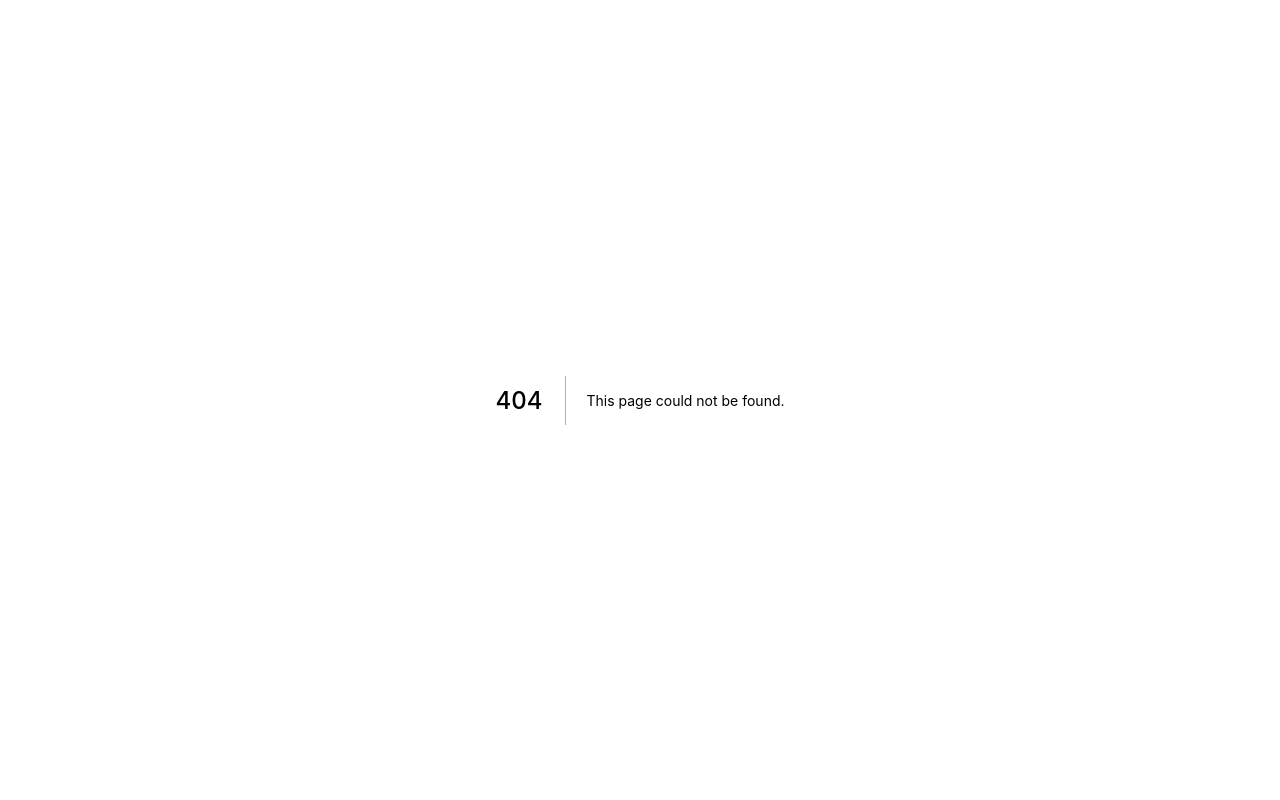
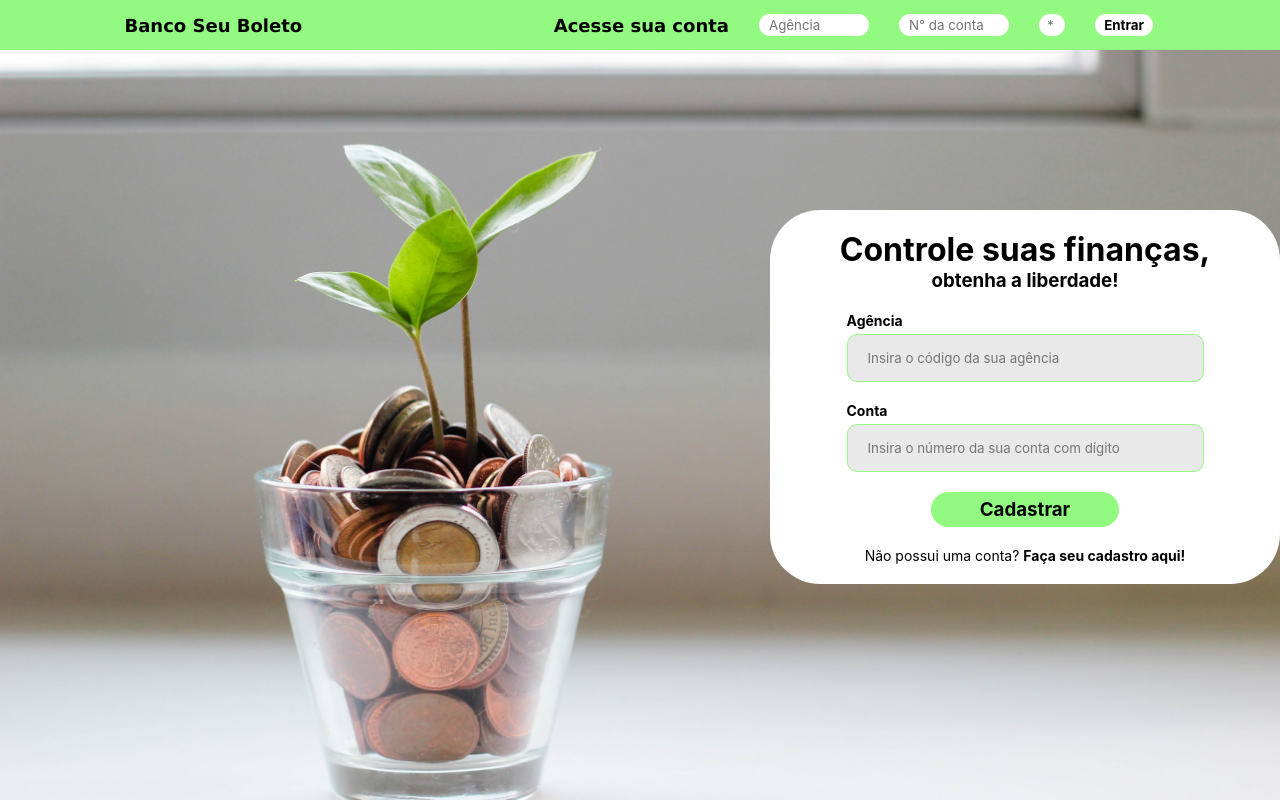
Before and after one commit to devbpatriciocosta/BancoBoleto, a Next.js app: page /loginPage in a window 1280 px wide. Before the commit this address had no page. Built offline with nearby package versions, Linux system fonts and the light colour scheme.

Commit message:
Creating login page

```diff
--- /dev/null
+++ b/pages/loginPage.jsx
@@ -0,0 +1,13 @@
+import ComponentLoginPage from '../src/components/componentLoginPage/ComponentLoginPage'
+import Navbar from '../src/components/layout/navbar/Navbar'
+
+function HomePage() {
+  return (
+    <>
+      <Navbar />
+      <ComponentLoginPage />
+    </>
+  )
+}
+
+export default HomePage
--- /dev/null
+++ b/src/components/componentLoginPage/ComponentLoginPage.jsx
@@ -0,0 +1,31 @@
+import styled from 'styled-components'
+
+import LoginCard from '../../components/layout/cards/LoginCard'
+
+const FrontPageContainer = styled.div`
+  background-image: url('/MoneyTreeJpeg.jpg');
+  background-position: center;
+  background-repeat: no-repeat;
+  background-size: cover;
+  width: 100%;
+  height: 100vh;
+`
+
+const CardContainer = styled.div`
+  padding: 150px 0 0 770px;
+  display: flex;
+  align-items: center;
+  justify-content: center;
+`
+
+export default function ComponentLoginPage() {
+  return (
+    <>
+      <FrontPageContainer>
+        <CardContainer>
+          <LoginCard />
+        </CardContainer>
+      </FrontPageContainer>
+    </>
+  )
+}
```
